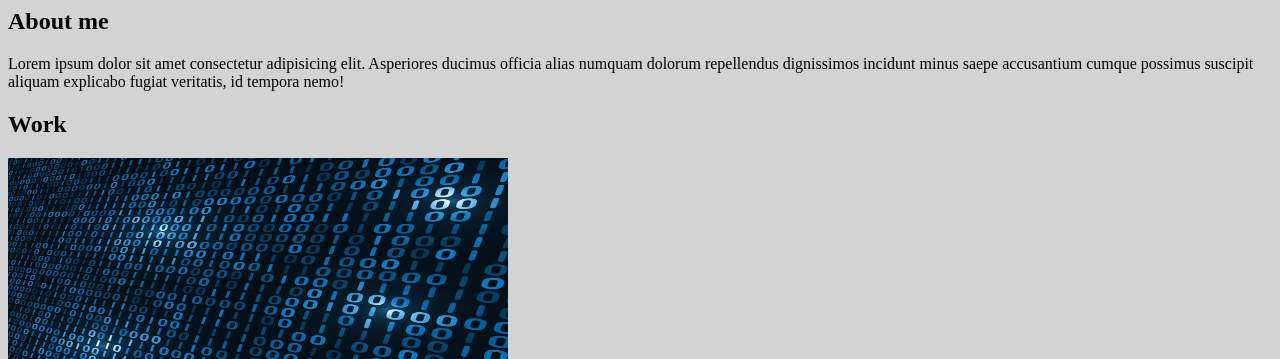
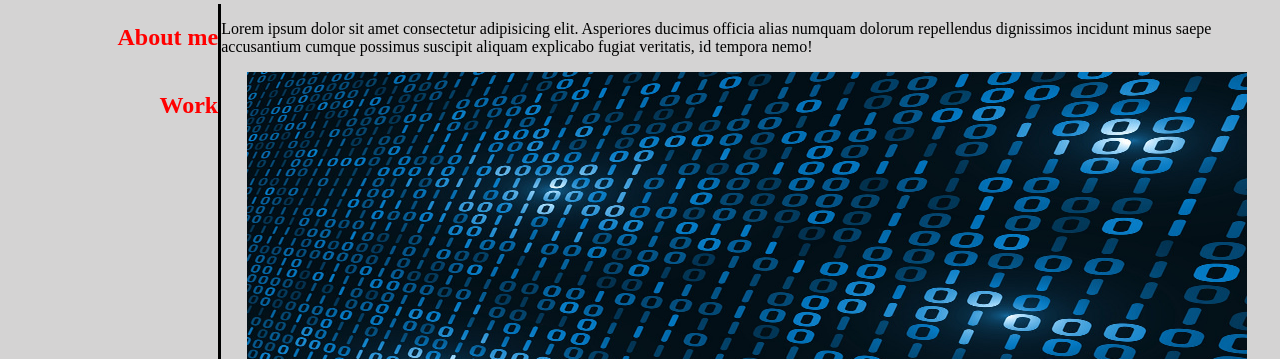
Before and after one commit to Blopez811/Portfolio, a plain HTML site: page index.html in a window 1280 px wide. Shown: the part 110-469 px from the top of the page. Drawn offline with Linux system fonts and the light colour scheme.

Commit message:
fixed flex boxes right column and text inside

```diff
--- a/assets/css/style.css
+++ b/assets/css/style.css
@@ -16,13 +16,43 @@ header nav ul li a {
 
 .work-sample {
  position: relative;
- width: 100%;
+
 }
 
 .work-text {
-    position:absolute;
+    position: absolute;
     left: 0px;
     bottom: 10px;
     background-color: turquoise;
     font-size: xx-large;
 }
+
+section h2 {
+    color: red;
+    display: flex;
+    justify-content: right;
+}
+
+footer h2 {
+    color: red;
+
+}
+
+.row {
+    display: flex;
+}
+
+.left-column {
+    display:flex;
+    flex: 20%;
+    border-right: solid 3px black;
+    justify-content: right;
+}
+
+
+.right-column {
+    display: flex;
+    flex-wrap: wrap;
+    justify-content: center;
+    width: 100%;
+}
--- a/index.html
+++ b/index.html
@@ -32,17 +32,20 @@
         <div class="hero-img"></div>
 
         <main>
-            <section class="about-me" id="about-me">
-                <h2>About me</h2>
-                <p>Lorem ipsum dolor sit amet consectetur adipisicing elit. Asperiores ducimus officia alias numquam dolorum repellendus dignissimos incidunt minus saepe accusantium cumque possimus suscipit aliquam explicabo fugiat veritatis, id tempora nemo!</p>
+            <section class="about-me row" id="about-me">
+                <div class="left-column"><h2>About me</h2>
+                    </div>
+                <div class="right-column"><p>Lorem ipsum dolor sit amet consectetur adipisicing elit. Asperiores ducimus officia alias numquam dolorum repellendus dignissimos incidunt minus saepe accusantium cumque possimus suscipit aliquam explicabo fugiat veritatis, id tempora nemo!</p>
+                    </div>
 
             </section>
 
-            <section class="work" id="work">
-                <h2>Work</h2>
+            <section class="work row" id="work">
+                <div class="left-column"><h2>Work</h2></div>
 
+                <div class="right-column">
                     <div class="work-sample">
-                    <img src="./assets/Images/Background.jpeg" alt="" height= 250 width= 500>
+                        <img src="./assets/Images/Background.jpeg" alt="" height= 400 width= 1000>
                     <div class="work-text">Surf Report</div>
                     </div>
 
@@ -65,6 +68,7 @@
                         <img src="./assets/Images/hero-bg.jpeg" alt="" height= 250 width= 500>
                         <div class="work-text">Run Buddy</div>
                     </div>
+                </div>
             </section>
         </main>
 
```
Also changed, not shown: 1 other file. Lines whose indentation alone changed are shown as unchanged.
